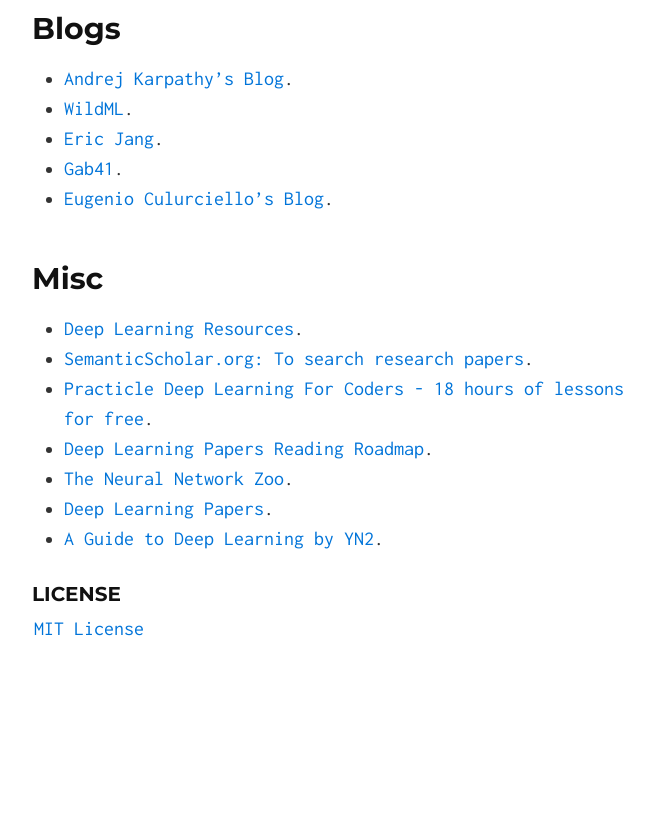
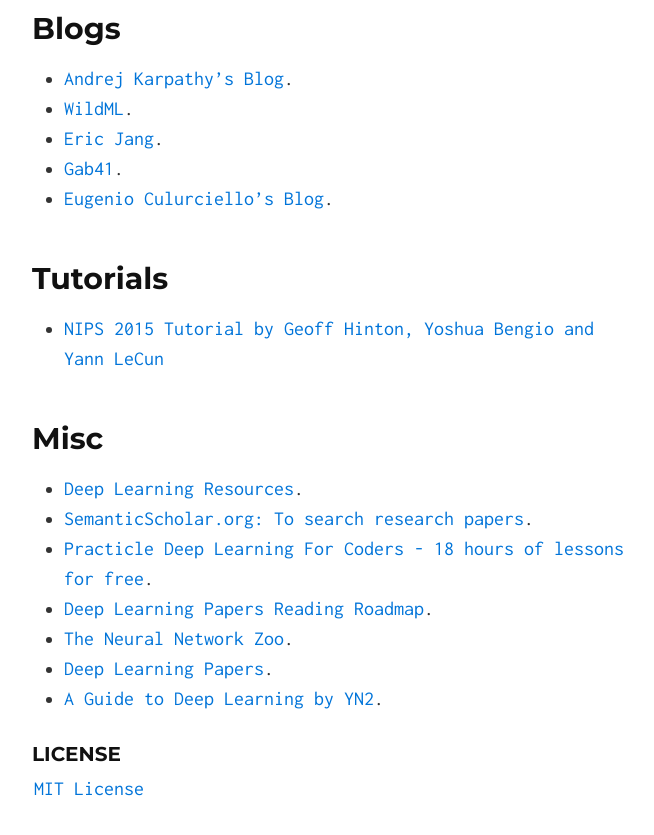
Before and after one commit to deepboun/deepboun.github.io, a Jekyll site: the page built from index.md, in a window 1280 px wide and 900 px high, scrolled down 1986 px. Shown: the top 835 px of the window, without its empty margins (306-960 px from the left). Built offline with Jekyll 4.4.1, drawn with Linux system fonts in a browser that asks for light colours; before the commit the page ends 2730 px from its top, so only the background shows below that.

Commit message:
New Tutorial section and NIPS 2015 tutorial added

```diff
--- a/index.md
+++ b/index.md
@@ -50,6 +50,9 @@
 * [Eric Jang](http://blog.evjang.com/).
 * [Gab41](https://gab41.lab41.org).
 * [Eugenio Culurciello's Blog](https://culurciello.github.io/).
+
+## Tutorials
+* [NIPS 2015 Tutorial by Geoff Hinton, Yoshua Bengio and Yann LeCun](http://www.iro.umontreal.ca/~bengioy/talks/DL-Tutorial-NIPS2015.pdf)
 
 ## Misc
 * [Deep Learning Resources](http://www.jeremydjacksonphd.com/deep-learning-resources/).
```
